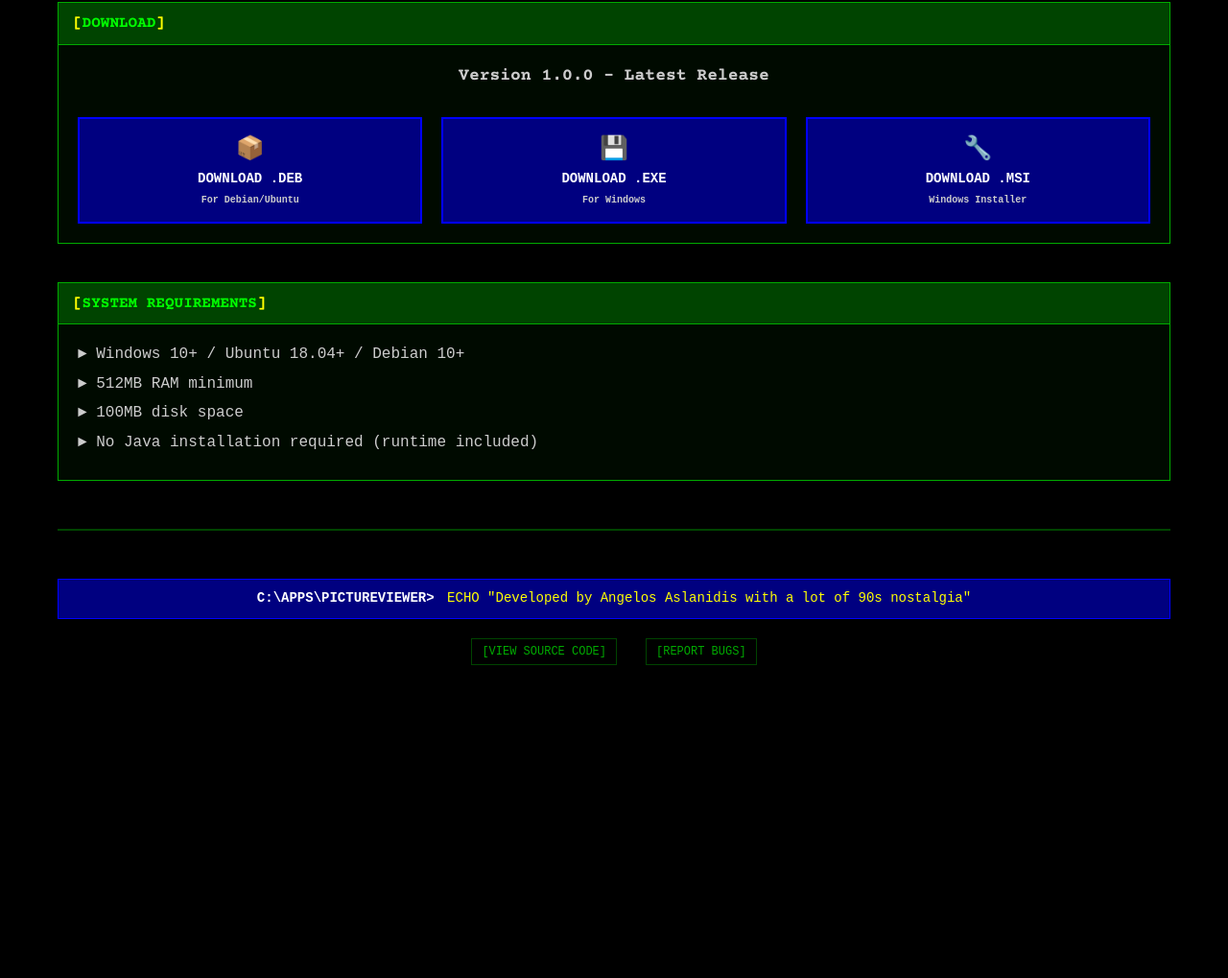
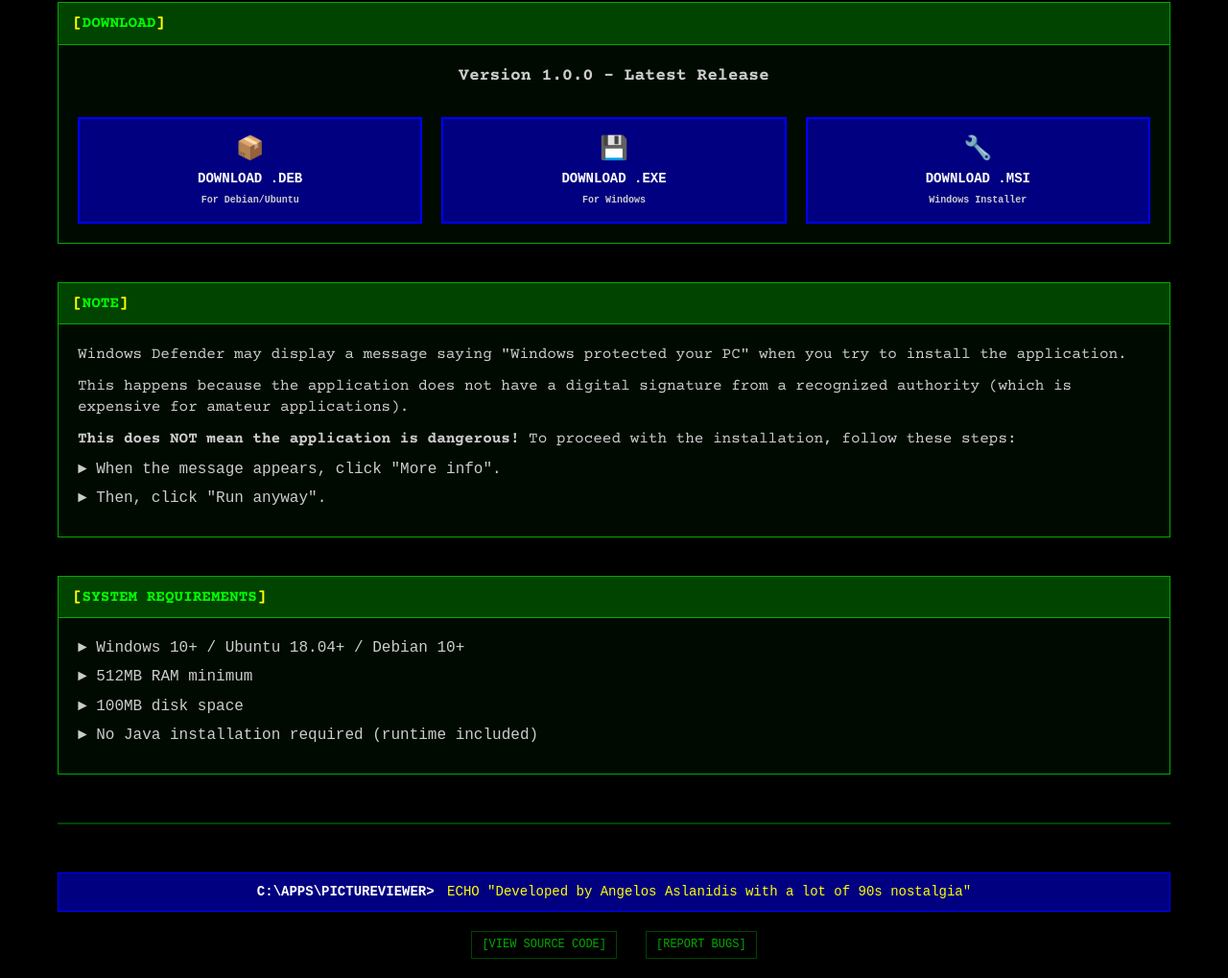
Before and after one commit to angeasla/PictureViewer-Site, a plain HTML site: page index.html in a window 1280 px wide. Shown: the part 1341-2360 px from the top of the page at 96% size. Before the commit the page ends 2054 px from the top, so only its background shows below. Drawn offline with nearby package versions, Linux system fonts and the light colour scheme.

Commit message:
Added a note section about installation of the app

```diff
--- a/index.html
+++ b/index.html
@@ -196,6 +196,29 @@
           </div>
         </div>
 
+        <!-- Note -->
+        <div class="section">
+          <div class="section-header">
+            <span class="bracket">[</span>NOTE<span class="bracket">]</span>
+          </div>
+          <div class="section-content">
+            <p>
+              Windows Defender may display a message saying "Windows protected your PC"
+              when you try to install the application.
+            </p>
+            <p>This happens because the application does not have a digital signature
+              from a recognized authority (which is expensive for amateur applications).</p>
+            <p>
+              <strong>This does NOT mean the application is dangerous!</strong>
+              To proceed with the installation, follow these steps:
+            </p>
+            <ul class="dos-list">
+              <li>► When the message appears, click "More info".</li>
+              <li>► Then, click "Run anyway".</li>
+            </ul>
+          </div>
+        </div>
+
         <!-- System Requirements -->
         <div class="section">
           <div class="section-header">
```
